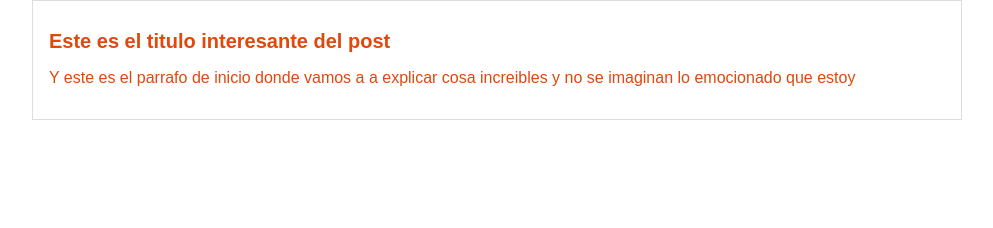
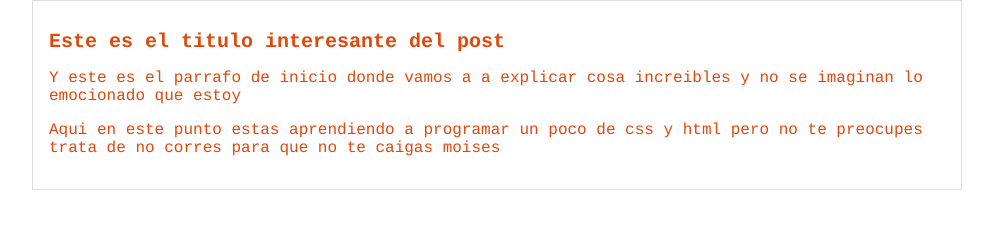
Before and after one commit to moisesJduarte/hyperblog, a plain HTML site: page bolgpost.html in a window 1280 px wide. Shown: the whole page, without its empty margins (143-1136 px from the left). Drawn offline with Linux system fonts and the light colour scheme.

Commit message:
hyperblog en master

```diff
--- a/bolgpost.html
+++ b/bolgpost.html
@@ -9,8 +9,12 @@
     <div id="container">
         <div id="post">
             <h1>Este es el titulo interesante del post</h1>
-            <p>Y este es el parrafo de inicio donde vamos a a explicar
+            <p>
+                Y este es el parrafo de inicio donde vamos a a explicar
                 cosa increibles y no se imaginan lo emocionado que estoy
+            </p>
+            <p>
+                Aqui en este punto estas aprendiendo a programar un poco de css y html pero no te preocupes trata de no corres para que no te caigas moises
             </p>
 
         </div>
--- a/css/estilos.css
+++ b/css/estilos.css
@@ -2,7 +2,7 @@ body
 {
     color: rgb(224, 72, 12);
     text-align: center;
-    font-family: Arial;
+    font-family: courier;
     font-size: 16px;
     margin: 0;
     padding: 0;
```
